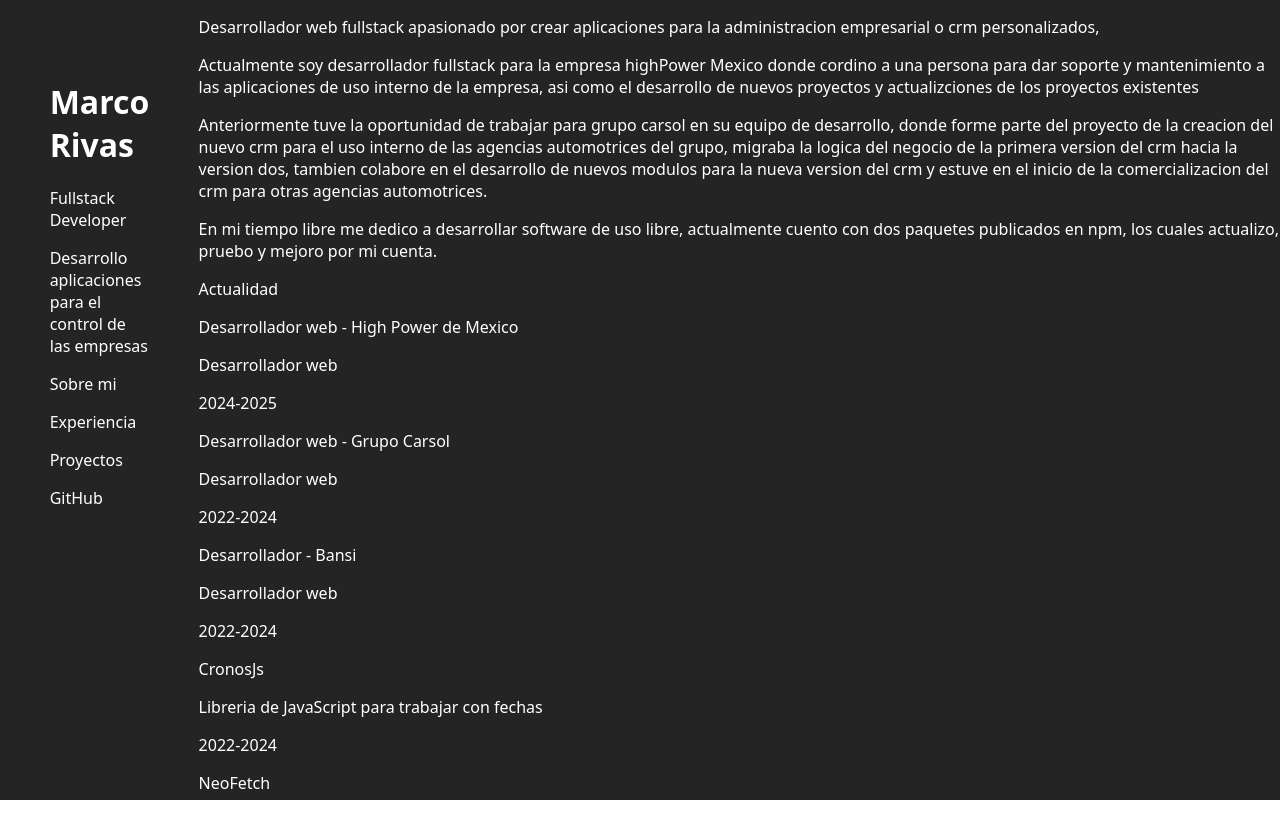
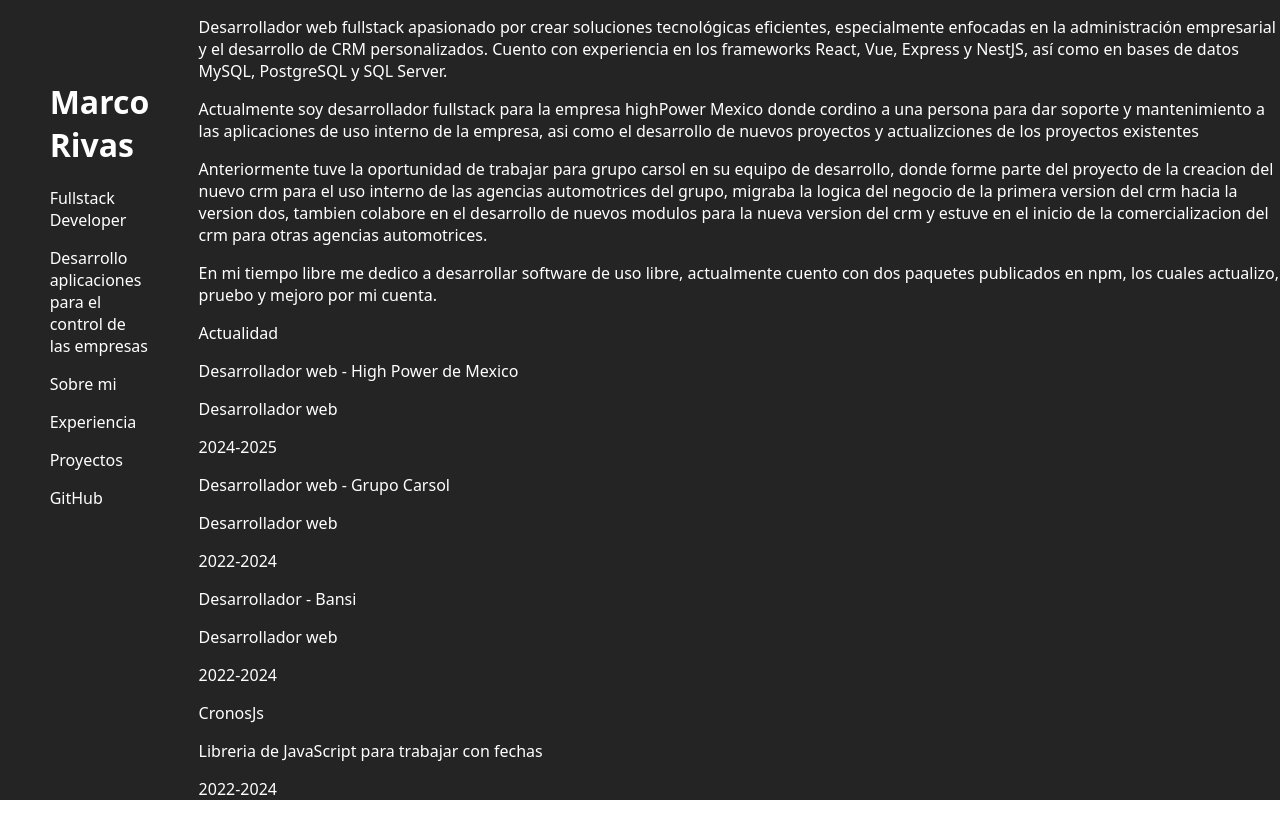
Before and after one commit to SteveBartmoss/cvSteve, a React (Create React App) app: page / in a window 1280 px wide. Shown: the top 838 px of the page. Built offline with nearby package versions, Linux system fonts and the light colour scheme.

Commit message:
feat: Se implemento mejor informacion para el perfil

```diff
--- a/src/components/templateBrittany/templateBrittany.jsx
+++ b/src/components/templateBrittany/templateBrittany.jsx
@@ -38,8 +38,10 @@ export function MainBrittany() {
                     <div>
                         <div>
                             <p>
-                                Desarrollador web fullstack apasionado por crear aplicaciones
-                                para la administracion empresarial o crm personalizados,
+                                Desarrollador web fullstack apasionado por crear soluciones tecnológicas eficientes,
+                                especialmente enfocadas en la administración empresarial y el desarrollo de CRM personalizados.
+                                Cuento con experiencia en los frameworks React, Vue, Express y NestJS, así como en bases de datos MySQL,
+                                PostgreSQL y SQL Server.
                             </p>
 
                             <p>
```
